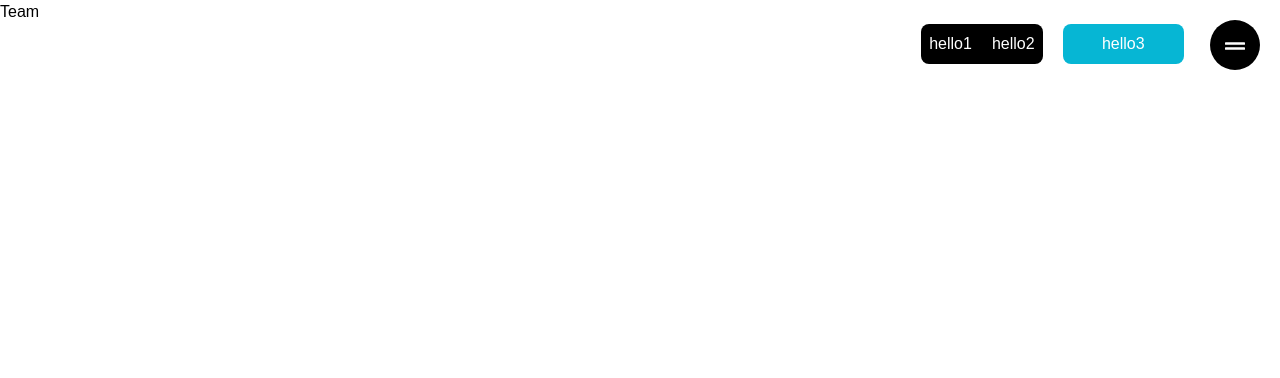
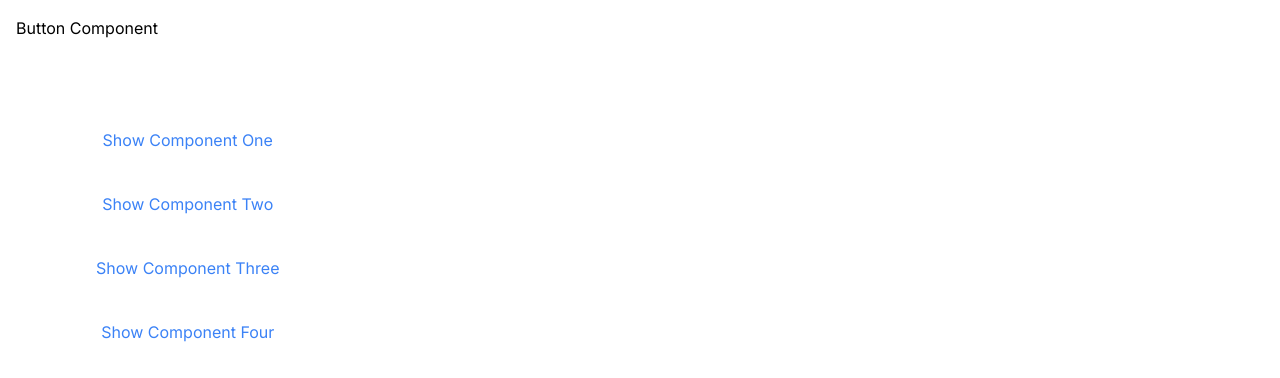
Before and after one commit to Ghost91202/nextjs-, a Next.js app: page /about/team in a window 1280 px wide. Shown: the top 378 px of the page. Built offline with nearby package versions, Linux system fonts and the light colour scheme.

Commit message:
add onclick change comp

```diff
--- /dev/null
+++ b/src/app/about/comp/onclickchange.js
@@ -0,0 +1,41 @@
+// components/ButtonComponent.js
+"use client";
+import React, { useState } from 'react';
+
+const ComponentOne = () => <div>Component One Content</div>;
+const ComponentTwo = () => <div>Component Two Content</div>;
+const ComponentThree = () => <div>Component Three Content</div>;
+const ComponentFour = () => <div>Component Four Content</div>;
+
+const componentsMap = {
+  componentOne: ComponentOne,
+  componentTwo: ComponentTwo,
+  componentThree: ComponentThree,
+  componentFour: ComponentFour,
+};
+
+const ButtonComponent = () => {
+  const [selectedComponent, setSelectedComponent] = useState(null);
+
+  const renderComponent = (component) => {
+    const Component = componentsMap[component];
+    return Component ? <Component /> : null;
+  };
+
+  return (
+    <div>
+      <h1>Button Component</h1>
+      {Object.keys(componentsMap).map((component) => (
+        <div className="flex gap-10">
+           <button key={component} onClick={() => setSelectedComponent(component)}>
+          {`Show ${component}`}
+        </button>
+       </div>
+      ))}
+
+      <div style={{ marginTop: '20px' }}>{selectedComponent && renderComponent(selectedComponent)}</div>
+    </div>
+  );
+};
+
+export default ButtonComponent;
--- /dev/null
+++ b/src/app/about/comp/page.js
@@ -0,0 +1,8 @@
+
+import OCCC from "./onclickchange"
+
+export default function name( params ) {
+    return (
+        <OCCC />
+    )
+}
--- /dev/null
+++ b/src/app/about/layout.js
@@ -0,0 +1,15 @@
+
+
+
+export const metadata = {
+  title: "Best digital marketing agency in India",
+  description: "top digital marketing agency in India ",
+};
+
+export default function RootLayout({ children }) {
+  return (
+    <html lang="en" className="width:100vw height:auto  overflow-x-hidden">
+      <body >{children}</body>
+    </html>
+  );
+}
--- a/src/app/about/team/page.js
+++ b/src/app/about/team/page.js
@@ -1,13 +1,43 @@
+// components/ButtonComponent.js
+"use client";
+import React, { useState } from 'react';
 
+const ComponentOne = () => <div>Component One Content</div>;
+const ComponentTwo = () => <div>Component Two Content</div>;
+const ComponentThree = () => <div>Component Three Content</div>;
+const ComponentFour = () => <div>Component Four Content</div>;
 
-import NavBar from "@/components/navbar/navbar"
-const page = () => {
+const ButtonComponent = () => {
+  const [selectedComponent, setSelectedComponent] = useState(null);
+  const renderComponent = (component) => {
+    switch (component) {
+      case 'componentOne':
+        return <ComponentOne />;
+      case 'componentTwo':
+        return <ComponentTwo />;
+      case 'componentThree':
+        return <ComponentThree />;
+      case 'componentFour':
+        return <ComponentFour />;
+      default:
+        return null;
+    }
+  };
+
   return (
-    <div>
-      <NavBar />
-      Team
+    <div className="flex flex-col p-4 gap-2">
+      <h1>Button Component</h1>
+      <div className="flex p-20 text-blue-500 gap-20">
+          <div className=" flex flex-col gap-10">
+        <button onClick={() => setSelectedComponent( 'componentOne' )}>Show Component One</button>
+        <button onClick={() => setSelectedComponent( 'componentTwo' )}>Show Component Two</button>
+        <button onClick={() => setSelectedComponent( 'componentThree' )}>Show Component Three</button>
+        <button onClick={() => setSelectedComponent( 'componentFour' )}>Show Component Four</button>
+
      </div>
-  )
-}
-
-export default page
+      <div style={{ marginTop: '40px' }} className="text-green-600">{selectedComponent && renderComponent(selectedComponent)}</div>
+    </div>
+    </div>
+  );
+};
+export default ButtonComponent;
--- /dev/null
+++ b/src/app/blog/layout.js
@@ -0,0 +1,14 @@
+
+
+export const metadata = {
+  title: "Digital Marketing agency",
+  description: "top digital marketing agency in India ",
+};
+
+export default function RootLayout({ children }) {
+  return (
+    <html lang="en" className="width:100vw height:auto  overflow-x-hidden">
+      <body >{children}</body>
+    </html>
+  );
+}
--- a/src/app/blog/page.js
+++ b/src/app/blog/page.js
@@ -1,13 +1,20 @@
+"use client";
 
+import React, { useState } from 'react';
+import styles from '../../styles/counter.module.css';
 
+export default function Counter() {
+  const [ count, setCount ] = useState( 0 );
 
-import Navbar from "../../components/navbar/navbar"
-export default function blog() {
+  const incrementCount = () => setCount( count + 1 );
+  const decrementCount = () => setCount( Math.max( 0, count - 1 ) ); // Prevent negative values
+
   return (
-    <div className="bg-white text-black">
-      <Navbar />
-      <div className="text-2xl">
-        blog
-     </div> </div>
-  )
+    <div className={styles.counter}>
+      <h1 className="text-black">Counter</h1>
+      <p>Current count: {count}</p>
+      <button onClick={incrementCount}>Increment</button>
+      <button onClick={decrementCount}>Decrement</button>
+    </div>
+  );
 }
--- a/src/app/page.js
+++ b/src/app/page.js
@@ -4,7 +4,7 @@ import Section from "../components/Sections/section2"
 import Section2 from "../components/Sections/section3"
 import Section3 from "../components/Sections/section4"
 import Section4 from "../components/Sections/section5"
-import Footer from '@/components/footer/footer';
+import Footer from '../components/footer/footer';
 export default function Home() {
   return (
     <div ClassName="flex flex-col ">
--- a/src/components/Sections/section4.jsx
+++ b/src/components/Sections/section4.jsx
@@ -9,7 +9,7 @@ export default function section4() {
     return (
         <div className="p-3 -mt-10 relative">
              <div className=" p-5 relative z-10 ">
-                <div className=" absolute rounded-xl mt-10  left-1/2  flex flex-col gap-5 bg-cyan -500 p-5 w-1/2   text-white h-auto  z-5">
+                <div className=" absolute rounded-xl mt-10  left-1/2  flex flex-col gap-5 bg-cyan-500 p-5 w-1/2   text-white h-auto  z-5">
                     <div className="lg:text-6xl flex  font-extrabold ">
                         <h1 ClassName=" flex flex-row  text-xl">FOR BUSINESS<BsArrowUpRight className="text-white hidden"/>
                         </h1>
--- /dev/null
+++ b/src/styles/counter.module.css
@@ -0,0 +1 @@
+/* counter.module.css */
```
Also changed, not shown: src/components/footer/footer.js (renamed from src/components/footer/footer.jsx).
